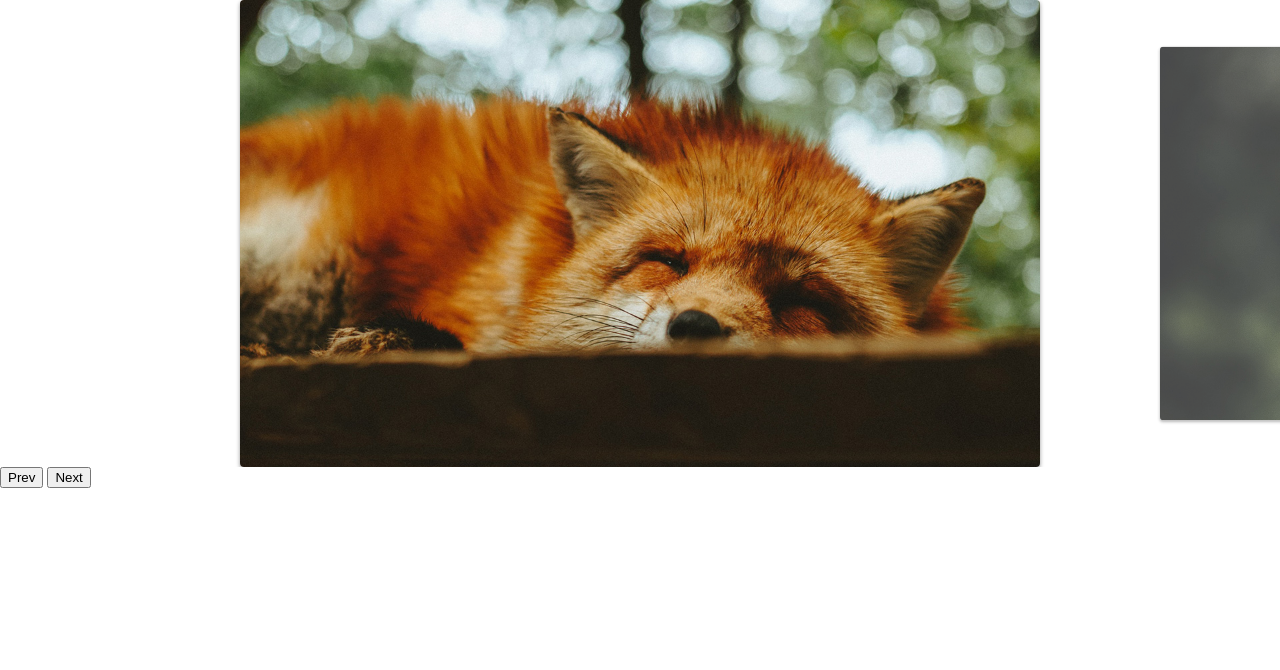
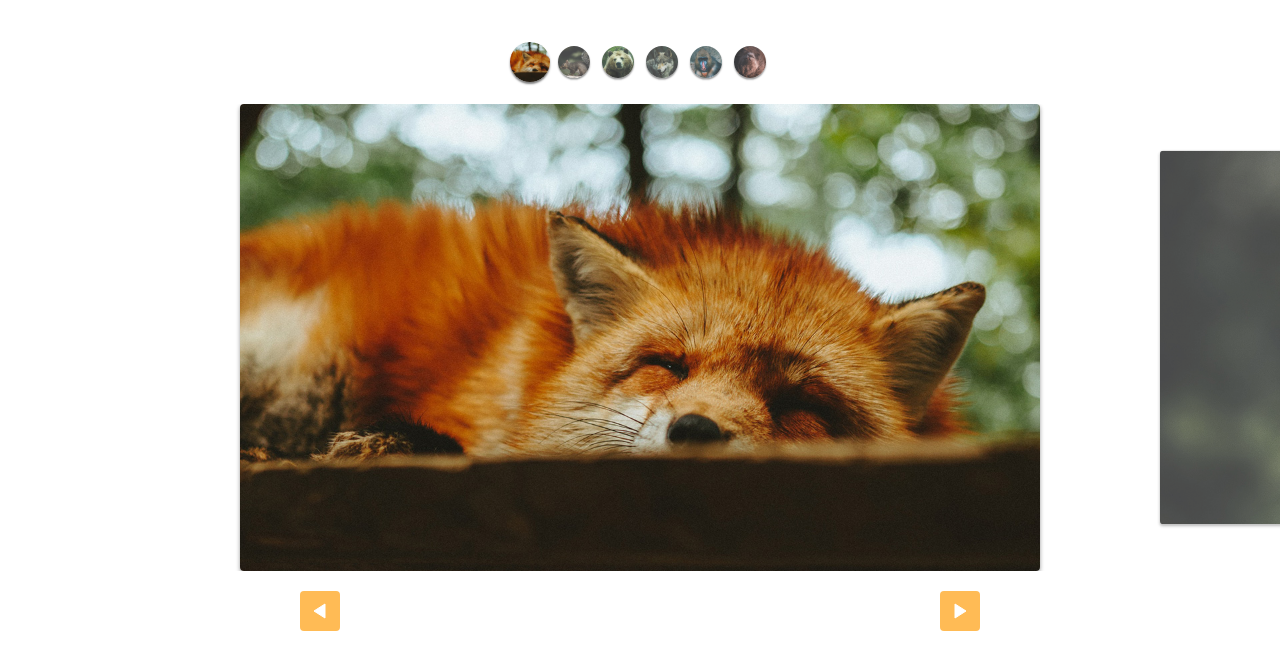
Before and after one commit to rafaluckk/Slide-Javascript, a plain HTML site: page index.html in a window 1280 px wide. Drawn offline with Linux system fonts and the light colour scheme.

Commit message:
custom constrols estilizados

```diff
--- a/css/style.css
+++ b/css/style.css
@@ -43,3 +43,69 @@ img {
   opacity: 1;
   transform: scale(1);
 }
+
+[data-control="slide"] {
+  display: flex;
+  justify-content: center;
+  margin-top: 20px;
+}
+
+[data-control="slide"] li a {
+  display: block;
+  width: 12px;
+  height: 12px;
+  background: #FB5;
+  border-radius: 50%;
+  overflow: hidden;
+  text-indent: -999px;
+  margin: 5px;
+}
+
+[data-control="slide"] li.active a, [data-control="slide"] li a:hover {
+  background: #E54;
+}
+
+.custom-controls {
+  display: flex;
+  justify-content: center;
+  margin-top: 40px;
+  margin-bottom: 20px;
+  flex-wrap: wrap;
+}
+
+.custom-controls li {
+  opacity: .8;
+  transform: scale(.8);
+  width: 40px;
+  height: 40px;
+  border-radius: 50%;
+  overflow: hidden;
+  margin: 2px;
+  box-shadow: 0 2px 2px rgba(0,0,0,.5);
+  transition: .3s;
+}
+
+.custom-controls li.active {
+  opacity: 1;
+  transform: scale(1);
+}
+
+.arrow-nav {
+  display: flex;
+  justify-content: space-around;
+  margin: 20px 0;
+}
+
+.arrow-nav button {
+  cursor: pointer;
+  border: none;
+  border-radius: 4px;
+  color: white;
+  width: 40px;
+  height: 40px;
+  background: #FB5 url('../images/arrow.svg') center center no-repeat;
+}
+
+.arrow-nav button.prev {
+  transform: rotate(-180deg);
+}
--- a/index.html
+++ b/index.html
@@ -10,6 +10,15 @@
 </head>
 
 <body>
+  <ul class="custom-controls">
+    <li><img src="images/foto1-thumb.jpg" alt=""></li>
+    <li><img src="images/foto2-thumb.jpg" alt=""></li>
+    <li><img src="images/foto3-thumb.jpg" alt=""></li>
+    <li><img src="images/foto4-thumb.jpg" alt=""></li>
+    <li><img src="images/foto5-thumb.jpg" alt=""></li>
+    <li><img src="images/foto6-thumb.jpg" alt=""></li>
+  </ul>
+
   <div class="slide-wrapper">
     <ul class="slide">
       <li><img src="./images/foto1.jpg"></li>
@@ -22,8 +31,8 @@
   </div>
 
   <div class="arrow-nav">
-    <button class="prev">Prev</button>
-    <button class="next">Next</button>
+    <button class="prev"></button>
+    <button class="next"></button>
   </div>
   <script type="module" src="/js/script.js"></script>
 </body>
--- a/js/script.js
+++ b/js/script.js
@@ -1,7 +1,6 @@
-import { SlideNav } from './slide.js';
+import SlideNav from './slide.js';
 
 const slide = new SlideNav('.slide', '.slide-wrapper');
 slide.init();
 slide.addArrow('.prev', '.next');
-
-console.log(slide);
+slide.addControl('.custom-controls');
--- a/js/slide.js
+++ b/js/slide.js
@@ -6,6 +6,7 @@ export class Slide {
     this.wrapper = document.querySelector(wrapper);
     this.dist = { finalPosition: 0, startX: 0, movement: 0 }
     this.activeClass = 'active';
+    this.changeEvent = new Event('changeEvent');
   }
 
   transition(active) {
@@ -96,6 +97,7 @@ export class Slide {
     this.slidesIndexNav(index);
     this.dist.finalPosition = activeSlide.position;
     this.changeActiveClass();
+    this.wrapper.dispatchEvent(this.changeEvent);
   }
 
   changeActiveClass() {
@@ -144,7 +146,12 @@ export class Slide {
   }
 }
 
-export class SlideNav extends Slide {
+export default class SlideNav extends Slide {
+  constructor(slide, wrapper) {
+    super(slide, wrapper);
+    this.bindControlEvents();
+  }
+
   addArrow(prev, next) {
     this.prevElement = document.querySelector(prev);
     this.nextElement = document.querySelector(next);
@@ -155,4 +162,40 @@ export class SlideNav extends Slide {
     this.prevElement.addEventListener('click', this.activePrevSlide);
     this.nextElement.addEventListener('click', this.activeNextSlide);
   }
+
+  createControl() {
+    const control = document.createElement('ul');
+    control.dataset.control = 'slide';
+    this.slideArray.forEach((item, index) => {
+      control.innerHTML += `<li><a href="#slide${index + 1}">${index + 1}</a></li>`;
+    });
+    this.wrapper.appendChild(control);
+    return control;
+  }
+
+  eventControl(item, index) {
+    item.addEventListener('click', (event) => {
+      event.preventDefault();
+      this.changeSlide(index);
+    });
+    this.wrapper.addEventListener('changeEvent', this.activeControlItem);
+  }
+
+  activeControlItem() {
+    this.controlArray.forEach(item => item.classList.remove(this.activeClass));
+    this.controlArray[this.index.active].classList.add(this.activeClass);
+  }
+
+  addControl(customControl) {
+    this.control = document.querySelector(customControl) || this.createControl();
+    this.controlArray = [...this.control.children];
+
+    this.activeControlItem();
+    this.controlArray.forEach(this.eventControl);
+  }
+
+  bindControlEvents() {
+    this.eventControl = this.eventControl.bind(this);
+    this.activeControlItem = this.activeControlItem.bind(this);
+  }
 }
```
Also changed, not shown: images/arrow.svg (added).
